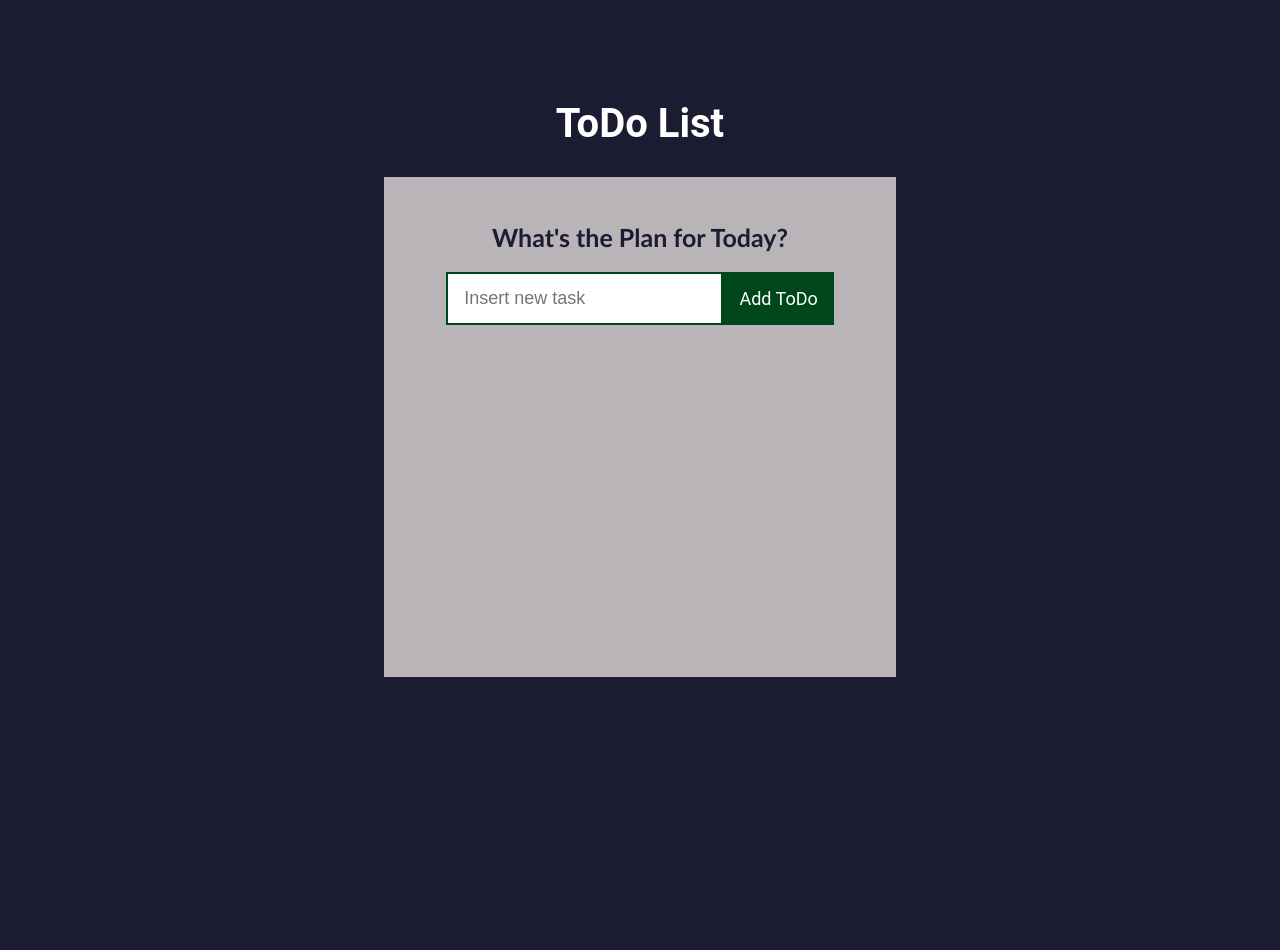
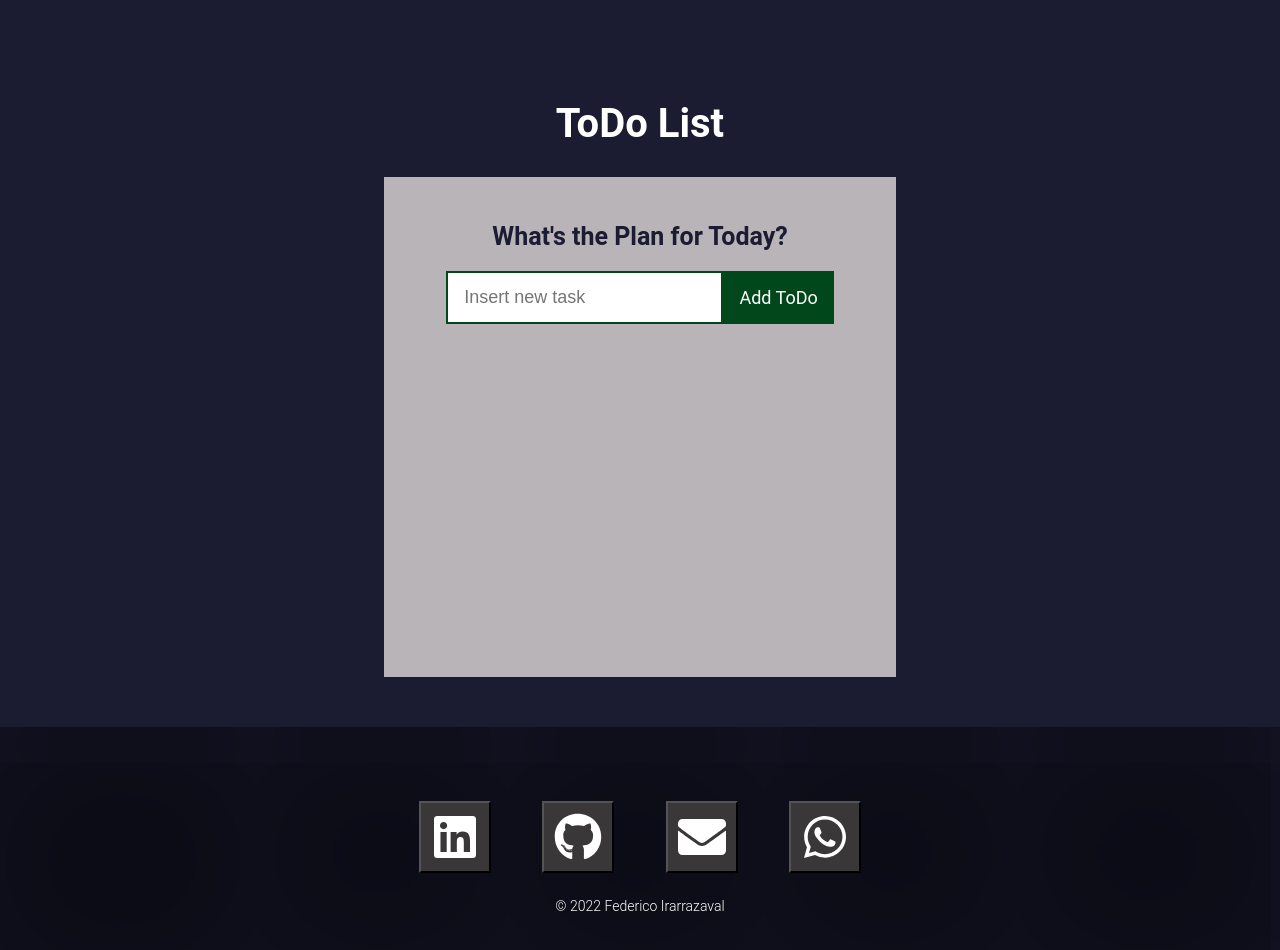
Before and after one commit to FedeIra/Project-Task-list, a React (Create React App) app in the folder tasks-application/: page / in a window 1280 px wide. Shown: the top 950 px of the page. Before the commit the page ends 800 px from the top, so only its background shows below. Built offline with nearby package versions, Linux system fonts and the light colour scheme.

Commit message:
added footer

```diff
--- a/tasks-application/src/App.css
+++ b/tasks-application/src/App.css
@@ -12,10 +12,21 @@ body {
   margin-top: 40px;
 }
 
+.App {
+  font-family: 'Roboto', sans-serif;
+  min-height: 70vh;
+}
+
+@media screen and (min-width: 320px) and (max-width: 1840px) {
+  .App {
+    min-height: 75vh;
+  }
+}
+
 h1 {
   color: #1b1b32;
   font-size: 25px;
-  font-family: calibri, sans-serif;
+  font-family: 'Roboto', sans-serif;
   text-align: center;
   margin: 20px 0;
 }
@@ -25,6 +36,7 @@ h1 {
   flex-wrap: wrap;
   justify-content: center;
   align-items: center;
+  height: auto;
 }
 
 /* Logo de freecodecamp */
--- a/tasks-application/src/App.js
+++ b/tasks-application/src/App.js
@@ -1,8 +1,10 @@
 import ListaTareas from './componentes/ListaTareas.jsx';
 import './App.css';
+import Footer from './componentes/Footer.jsx';
 
 function App() {
   return (
+    <div className="App">
       <div className="aplicacion-tareas">
         <div className="freecodecamp-logo-contenedor">
           <p>ToDo List</p>
@@ -12,6 +14,8 @@ function App() {
           <ListaTareas />
         </div>
       </div>
+      <Footer />
+    </div>
   );
 }
 
--- /dev/null
+++ b/tasks-application/src/componentes/Footer.jsx
@@ -0,0 +1,50 @@
+import React from 'react';
+import { FaLinkedin, FaWhatsapp, FaGithub, FaEnvelope } from 'react-icons/fa';
+import { IconButton } from '@chakra-ui/react';
+import '../hojas-de-estilo/Footer.css';
+
+const Footer = () => {
+  return (
+    <div className="footer">
+      <a
+        href="https://www.linkedin.com/in/federico-irarr%C3%A1zaval-314b89a1/"
+        target="blank"
+        rel="nofollow"
+      >
+        <IconButton
+          size="lg"
+          icon={<FaLinkedin size="3rem" />}
+          className="icon_footer"
+        />
+      </a>
+      <a href="https://github.com/FedeIra" target="blank" rel="nofollow">
+        <IconButton
+          size="lg"
+          icon={<FaGithub size="3rem" />}
+          className="icon_footer"
+        />
+      </a>
+      <a href="mailto: fedeirar@gmail.com" target="blank" rel="nofollow">
+        <IconButton
+          size="lg"
+          icon={<FaEnvelope size="3rem" />}
+          className="icon_footer"
+        />
+      </a>
+      <a
+        href="https://api.whatsapp.com/send?phone=5491167887879&text=Hey"
+        target="blank"
+        rel="nofollow"
+      >
+        <IconButton
+          size="lg"
+          icon={<FaWhatsapp size="3rem" />}
+          className="icon_footer"
+        />
+      </a>
+      <p className="copyright"> © 2022 Federico Irarrazaval</p>
+    </div>
+  );
+};
+
+export default Footer;
--- /dev/null
+++ b/tasks-application/src/hojas-de-estilo/Footer.css
@@ -0,0 +1,45 @@
+.footer {
+  box-shadow: inset 100px 100px 400px 110px rgba(0, 0, 0, 0.6);
+  color: #fff;
+  padding-top: 3rem;
+  padding-bottom: 3rem;
+  text-align: center;
+  font-size: 15px;
+  font-family: 'Roboto', sans-serif;
+  font-weight: 300;
+  display: 'flex';
+  flex-direction: column;
+  justify-content: 'space-around';
+  align-items: 'center';
+  width: 100vw;
+  margin-top: 5vh;
+  position: relative;
+  bottom: 0;
+}
+
+.copyright {
+  text-align: center;
+  font-size: 14px;
+}
+
+.icon_footer {
+  color: #fff;
+  background: rgb(57, 55, 55);
+  width: 4.5rem;
+  height: 4.5rem;
+  margin: 2%;
+}
+
+.icon_footer:hover {
+  background-color: white;
+  color: black;
+  transition: all 0.5s ease-in-out;
+}
+
+/* responsive footer for cellphone: */
+@media screen and (max-width: 390px) {
+  .icon_footer {
+    width: 3.5rem;
+    height: 3.5rem;
+  }
+}
```
Lines whose indentation alone changed are shown as unchanged.
